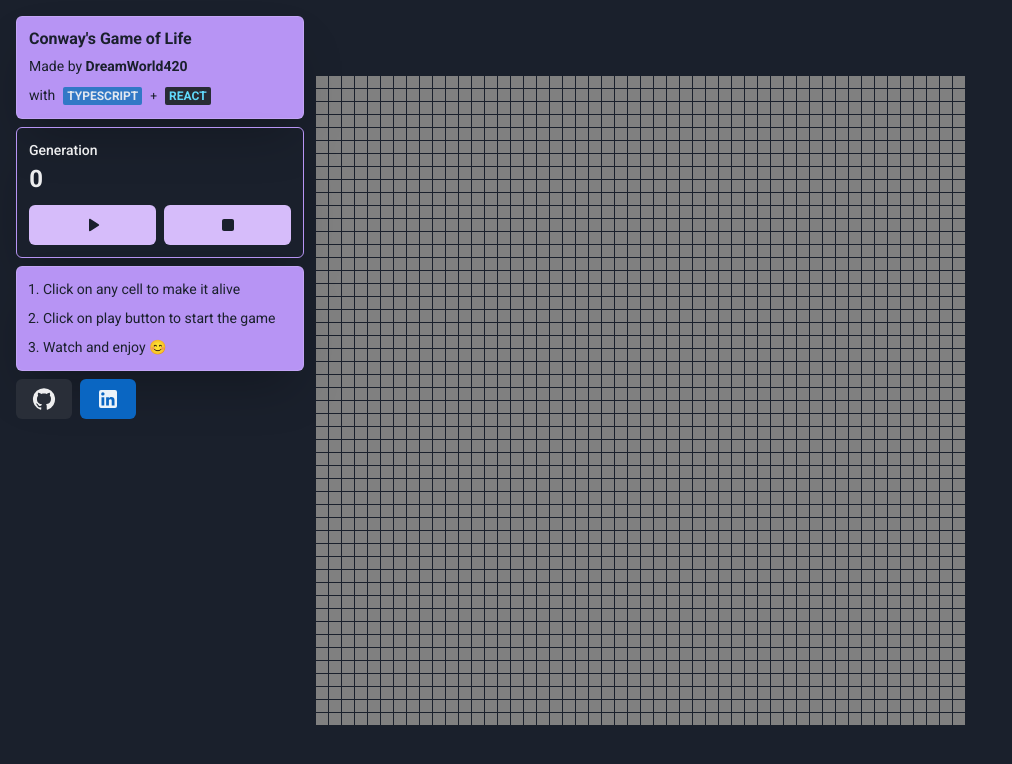
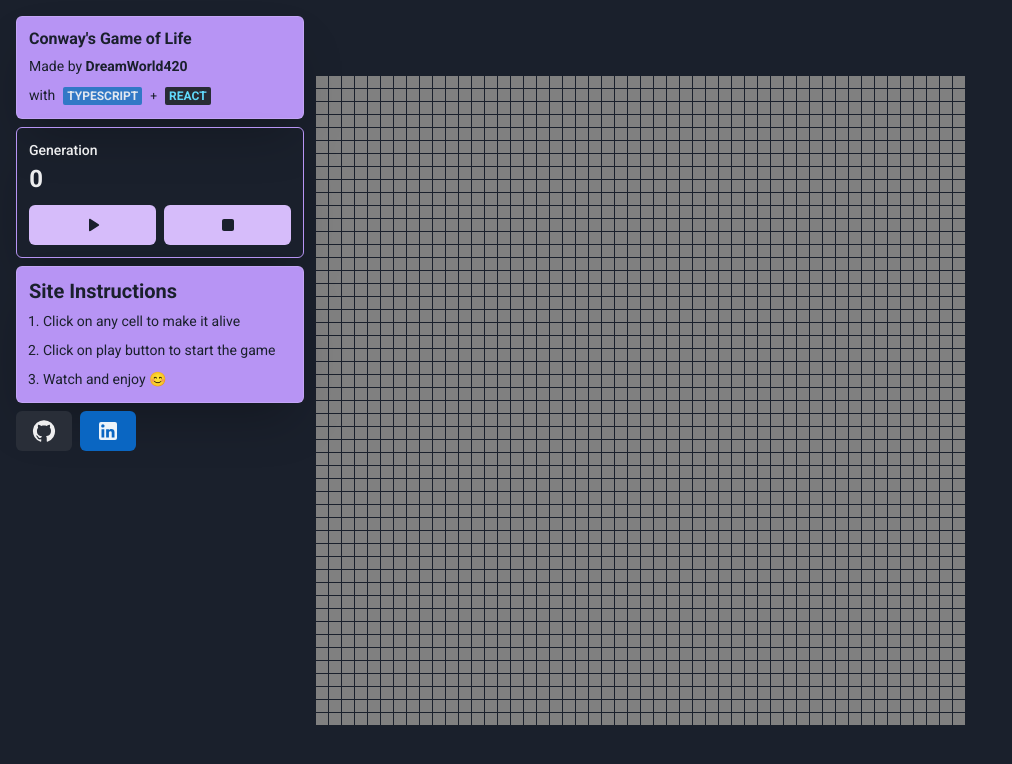
Before and after one commit to DreamWorld420/game-of-life-react-typescript, a React (Vite) app: page / in a window 1280 px wide. Shown: the top 764 px of the page, without its empty margins (0-1012 px from the left). Built offline with nearby package versions, Linux system fonts and the light colour scheme.

Commit message:
feat: add heading to GameInstructions

```diff
--- a/src/components/GameInstructions.tsx
+++ b/src/components/GameInstructions.tsx
@@ -1,5 +1,5 @@
 import React from "react";
-import { Box, OrderedList, ListItem } from "@chakra-ui/react";
+import { Box, OrderedList, ListItem, Heading } from "@chakra-ui/react";
 
 const GameInstructions: React.FC = () => {
 	return (
@@ -11,7 +11,8 @@ const GameInstructions: React.FC = () => {
 			boxShadow="2xl"
 			textColor="#1a202c"
 		>
-			<OrderedList fontSize={"sm"} spacing={"2"}>
+			<Heading size={"md"}>Site Instructions</Heading>
+			<OrderedList fontSize={"sm"} spacing={"2"} mt={2}>
 				<ListItem>Click on any cell to make it alive</ListItem>
 				<ListItem>Click on play button to start the game</ListItem>
 				<ListItem>Watch and enjoy 😊</ListItem>
```
